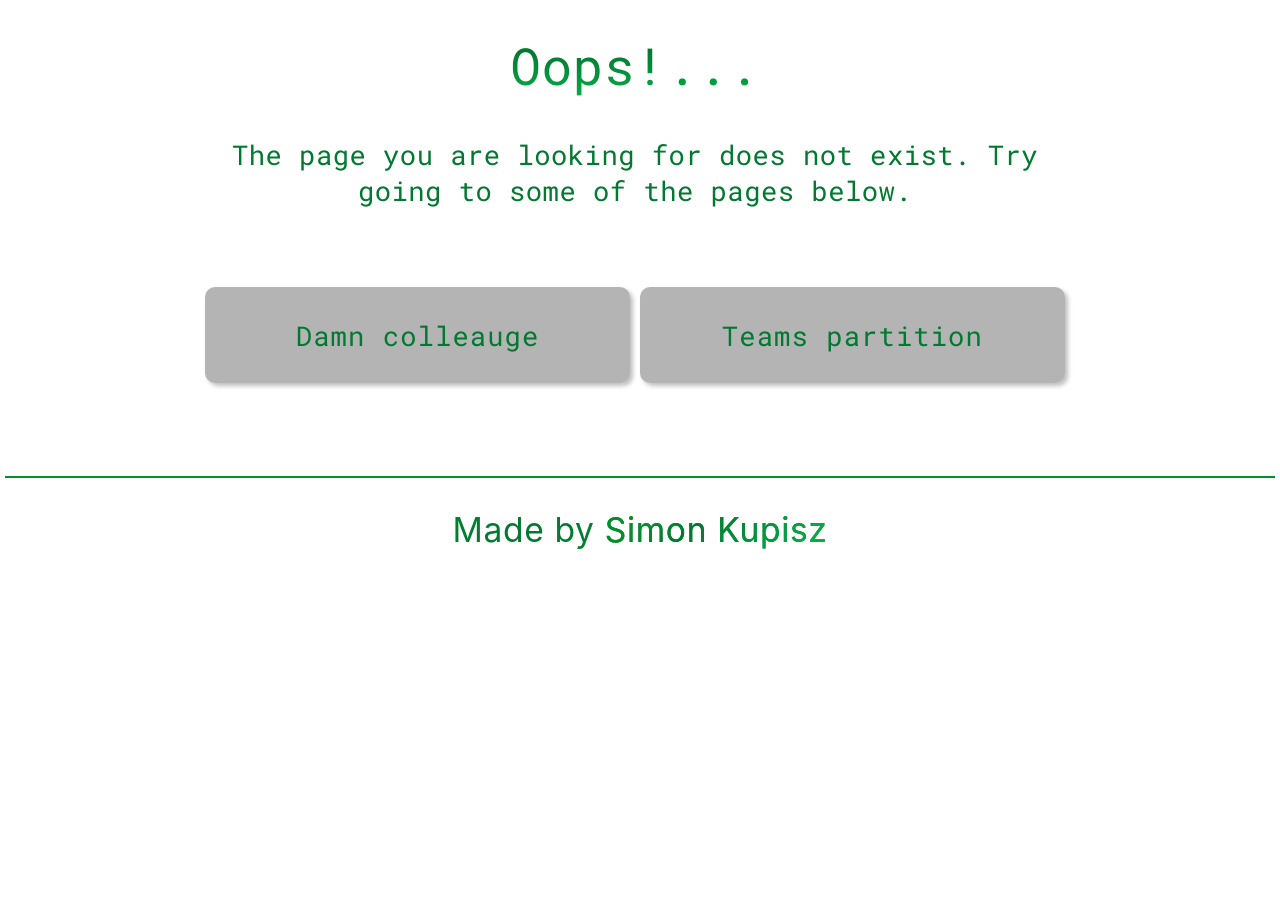
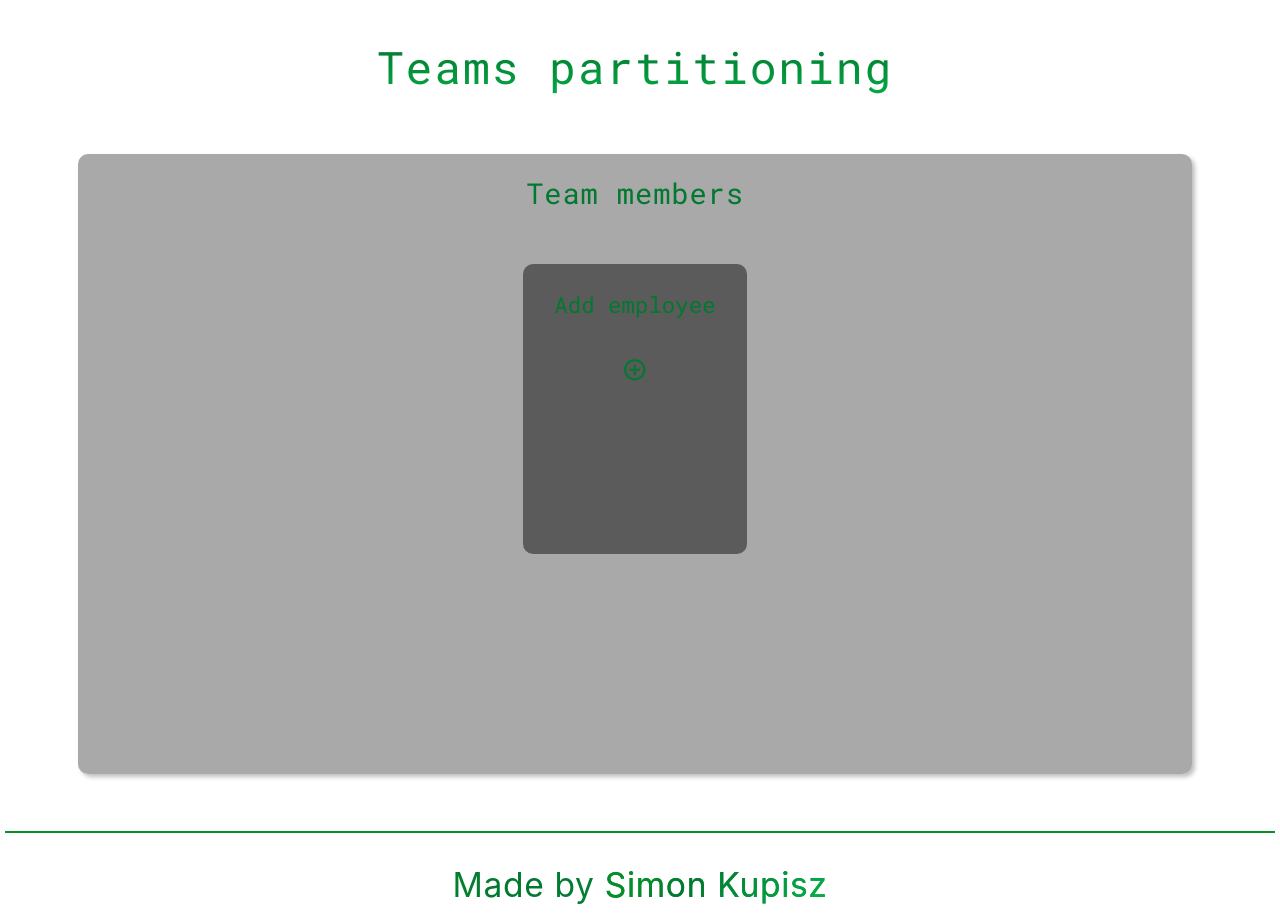
Before and after one commit to SKupisz/damn-colleauge, a Next.js app: page /teamsPartition in a window 1280 px wide. Before the commit this address had no page. Before the commit the page ends 800 px from the top, so only its background shows below. Built offline with nearby package versions, Linux system fonts and the light colour scheme.

Commit message:
Added adding new employees and modifying their names and surnames

```diff
--- /dev/null
+++ b/components/teamsPartition/EmployeeType.tsx
@@ -0,0 +1,6 @@
+type EmployeeType = {
+    name: string,
+    surname: string,
+};
+
+export default EmployeeType;
--- a/package.json
+++ b/package.json
@@ -9,6 +9,10 @@
     "lint": "next lint"
   },
   "dependencies": {
+    "@emotion/react": "^11.10.5",
+    "@emotion/styled": "^11.10.5",
+    "@mui/icons-material": "^5.10.15",
+    "@mui/material": "^5.10.15",
     "@types/node": "18.11.9",
     "@types/react": "18.0.25",
     "@types/react-dom": "18.0.9",
--- /dev/null
+++ b/pages/teamsPartition.tsx
@@ -0,0 +1,78 @@
+import React, {useState} from "react";
+import Head from "next/head";
+
+import AddCircleOutlineIcon from '@mui/icons-material/AddCircleOutline';
+
+import { TeamsPartitionHeader, TeamsPartitioningCard,
+    TeamsPartitioningHeader, TeamsPartitioningEmployeesContainer} from "styled/teamsPartition/teamsPartition";
+import { TeamsPartitioningEmployeeCard,
+    TeamsPartitioningEmployeeCardHeader, TeamsPartitioningAddEmployeeButton, TeamsPartitioningEmployeeInput } from "styled/teamsPartition/teamsPartitionEmployeeCard";
+
+import EmployeeType from "components/teamsPartition/EmployeeType";
+import {initializeNewEmployee, modifyCurrentEmployee} from "teamsPartitionFunctions/addNewEmployee";
+
+const TeamsPartition:React.FC = () => {
+
+    const [employeesList, setEmployeesList] = useState<EmployeeType[]>([]);
+
+    const addEmptyEmployee = ():void => {
+        const newList:EmployeeType[] = initializeNewEmployee(employeesList);
+        setEmployeesList(newList);
+    };
+
+    const updateAnEmployee = (ind: number, name: string, surname: string):void => {
+        const newList:EmployeeType[] = modifyCurrentEmployee(employeesList, ind, name, surname);
+        setEmployeesList(newList);
+    }
+
+    return <>
+        <Head>
+            <title>Calculating teams - damn colleauge</title>
+        </Head>
+        <TeamsPartitionHeader className="block-center">
+            Teams partitioning
+        </TeamsPartitionHeader>
+        <TeamsPartitioningCard className="block-center">
+            <TeamsPartitioningHeader className="block-center">
+                Team members
+            </TeamsPartitioningHeader>
+            <TeamsPartitioningEmployeesContainer className="block-center">
+                {
+                    employeesList.map((employee: EmployeeType, index: number) => <TeamsPartitioningEmployeeCard style={{
+                        backgroundColor: "rgba(40,40,40,.6)"
+                    }}>
+                        <TeamsPartitioningEmployeeCardHeader className="block-center">
+                            Employee {index+1}
+                        </TeamsPartitioningEmployeeCardHeader>
+                        <TeamsPartitioningEmployeeInput type="text" placeholder="Name..."
+                            value={employee.name} onChange={(e: React.ChangeEvent<HTMLInputElement>) =>
+                                updateAnEmployee(index, e.currentTarget.value, employee.surname)}/>
+                        <TeamsPartitioningEmployeeInput type="text" placeholder="Surname..."
+                            value={employee.surname} onChange={(e: React.ChangeEvent<HTMLInputElement>) =>
+                                updateAnEmployee(index, employee.name, e.currentTarget.value)} />
+                    </TeamsPartitioningEmployeeCard>)
+                }
+                {
+                    employeesList.length > 0 && (
+                        employeesList[employeesList.length - 1].name === "" ||
+                        employeesList[employeesList.length - 1].surname === ""
+                     ) ?
+                    null : <TeamsPartitioningEmployeeCard style={{
+                        backgroundColor: "rgba(40,40,40,.6)"
+                    }}>
+                    <TeamsPartitioningEmployeeCardHeader className="block-center">
+                        Add employee
+                    </TeamsPartitioningEmployeeCardHeader>
+                    <TeamsPartitioningAddEmployeeButton className="block-center">
+                        <AddCircleOutlineIcon
+                            style={{ color: "inherit", fontSize: "inherit" }}
+                            onClick={addEmptyEmployee}
+                         />
+                    </TeamsPartitioningAddEmployeeButton>
+                </TeamsPartitioningEmployeeCard>}
+            </TeamsPartitioningEmployeesContainer>
+        </TeamsPartitioningCard>
+    </>
+};
+
+export default TeamsPartition;
--- /dev/null
+++ b/styled/teamsPartition/teamsPartition.tsx
@@ -0,0 +1,49 @@
+import styled from "styled-components";
+
+export const TeamsPartitionHeader = styled.header`
+    width: calc(90% - 20px);
+    padding: 10px;
+    text-align: center;
+    font-size: 2.8em;
+    letter-spacing: 0.04em;
+    background: linear-gradient(180deg, ${(props) => props.theme.color.title} 20%, #027830 40%, #05ab45 90%);
+    -webkit-background-clip: text;
+    -webkit-text-fill-color: transparent;
+    font-family: ${(props) => props.theme.fontFamily};
+    text-shadow: ${(props) => props.theme.textShadow};
+    padding-top: 4vh;
+    margin-bottom: 6vh;
+`;
+
+export const TeamsPartitioningCard = styled.section`
+    width: calc(90% - 20px);
+    height: calc(80vh - 20px);
+    padding: 10px;
+    border-radius: 10px;
+    text-align: center;
+    box-shadow: ${(props) => props.theme.boxShadow};
+    text-shadow: ${(props) => props.theme.textShadow};
+    font-family: ${(props) => props.theme.fontFamily};
+    color: ${(props) => props.theme.color.regular};
+    background: rgba(40,40,40,.4);
+    margin-bottom: 6vh;
+`;
+
+export const TeamsPartitioningHeader = styled.header`
+    width: calc(100% - 20px);
+    padding: 10px;
+    margin-bottom: 4vh;
+    font-size: 1.8em;
+    letter-spacing: 0.03em;
+    text-align: center;
+`;
+
+export const TeamsPartitioningEmployeesContainer = styled.main`
+    width: calc(95% - 10px);
+    height: fit-content;
+    max-height: calc(60vh - 10px);
+    padding: 5px;
+    text-align: center;
+    overflow-x: hidden;
+    overflow-y: scroll;
+`;
--- /dev/null
+++ b/styled/teamsPartition/teamsPartitionEmployeeCard.tsx
@@ -0,0 +1,49 @@
+import styled from "styled-components";
+
+export const TeamsPartitioningEmployeeCard = styled.div`
+    width: calc(25% - 30px);
+    height: calc(40vh - 30px);
+    padding: 10px;
+    border-radius: 10px;
+    text-align: center;
+    display: inline-block;
+    vertical-align: top;
+    margin: 5px;
+`;
+
+export const TeamsPartitioningEmployeeCardHeader = styled.header`
+    width: calc(100% - 10px);
+    padding: 5px;
+    text-align: center;
+    font-size: 1.4em;
+    padding-top: 2vh;
+    margin-bottom: 4vh;
+`;
+
+export const TeamsPartitioningAddEmployeeButton = styled.div`
+    width: fit-content;
+    height: fit-content;
+    border-radius: 10px;
+    cursor: pointer;
+    transition: all 0.4s;
+    font-size: 1.6em;
+
+    &:hover{
+        filter: brightness(70%);
+    }
+`;
+
+export const TeamsPartitioningEmployeeInput = styled.input`
+    width: calc(100% - 20px);
+    padding: 10px;
+    border: none;
+    border-radius: 10px;
+    background: rgba(20,20,20,.8);
+    text-indent: 0.3em;
+    font-size: 1.1em;
+    letter-spacing: 0.04em;
+    font-family: ${(props) => props.theme.fontFamily};
+    color: ${(props) => props.theme.color.regular};
+    text-shadow: ${(props) => props.theme.textShadow};
+    margin-bottom: 2vh;
+`;
--- /dev/null
+++ b/teamsPartitionFunctions/addNewEmployee.tsx
@@ -0,0 +1,27 @@
+import EmployeeType from "components/teamsPartition/EmployeeType";
+
+export const initializeNewEmployee = (employees: EmployeeType[]) : EmployeeType[] => {
+    const newEmployee:EmployeeType = {
+        name: "",
+        surname: ""
+    }
+
+    const newEmployeesArr = [...employees, newEmployee];
+    return newEmployeesArr;
+}
+
+export const modifyCurrentEmployee = (employees: EmployeeType[], modifiedEmployeeID: number, newName: string, newSurname: string) : EmployeeType[] => {
+
+    const operandOfEmployees = [...employees];
+
+    if(modifiedEmployeeID >= 0 && modifiedEmployeeID < employees.length){
+
+        const newEmployeeData:EmployeeType = {
+            name: newName,
+            surname: newSurname
+        };
+
+        operandOfEmployees[modifiedEmployeeID] = newEmployeeData;
+    }
+    return operandOfEmployees
+};
```
Also changed, not shown: 1 other file (tests, documents, lock files or other folders).
